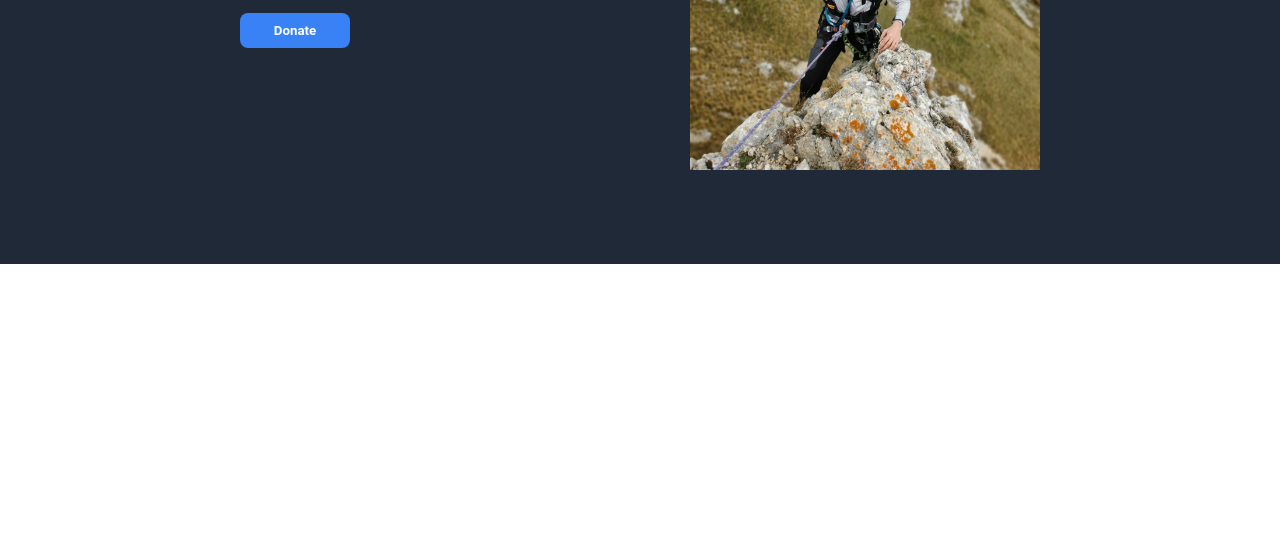
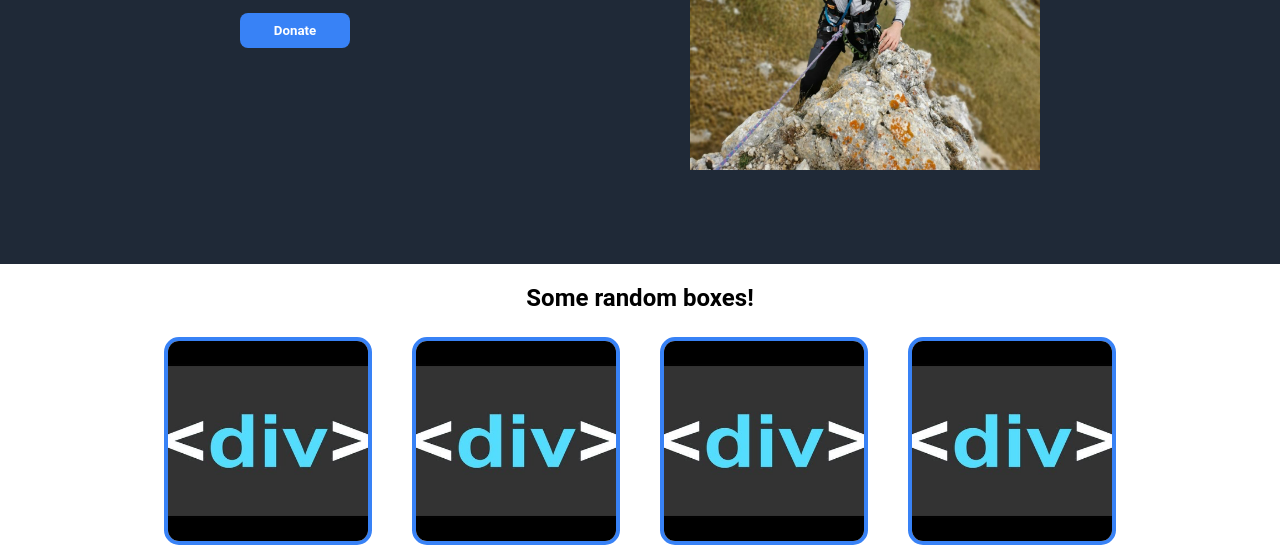
Before and after one commit to denisbicakcic00/LandingPage, a plain HTML site: page index.html in a window 1280 px wide. Shown: the part 486-1035 px from the top of the page. Before the commit the page ends 800 px from the top, so only its background shows below. Drawn offline with Linux system fonts and the light colour scheme.

Commit message:
Added elements for content part and styled them

```diff
--- a/index.html
+++ b/index.html
@@ -31,6 +31,24 @@
             </div>
         </div>
 
+        <div class="bx content">
+            <h2>Some random boxes!</h2>
+            <div class="content-info">
+                <div>
+                    <img src="./images/div.jpg" alt="">
+                </div>
+                <div>
+                    <img src="./images/div.jpg" alt="">
+                </div>
+                <div>
+                    <img src="./images/div.jpg" alt="">
+                </div>
+                <div>
+                    <img src="./images/div.jpg" alt="">
+                </div>
+            </div>
+        </div>
+
     </div>
 </body>
 </html>
--- a/styles.css
+++ b/styles.css
@@ -20,6 +20,7 @@ body {
 }
 
 .header-logo h3 {
+    margin-left: 30px;
     margin-right: auto;
 }
 
@@ -85,3 +86,22 @@ h1 {
     width: 350px;
     height: auto;
 }
+
+.content {
+    align-items: center;
+}
+
+.content-info {
+    display: flex;
+    justify-content: center;
+    flex-wrap: wrap;
+}
+
+.content-info img {
+    width: 200px;
+    height: 200px;
+    object-fit: cover;
+    border: 4px solid #3882F6;
+    border-radius: 15px;
+    margin: 5px 20px 0px 20px;
+}
```
Also changed, not shown: images/div.jpg (added).
